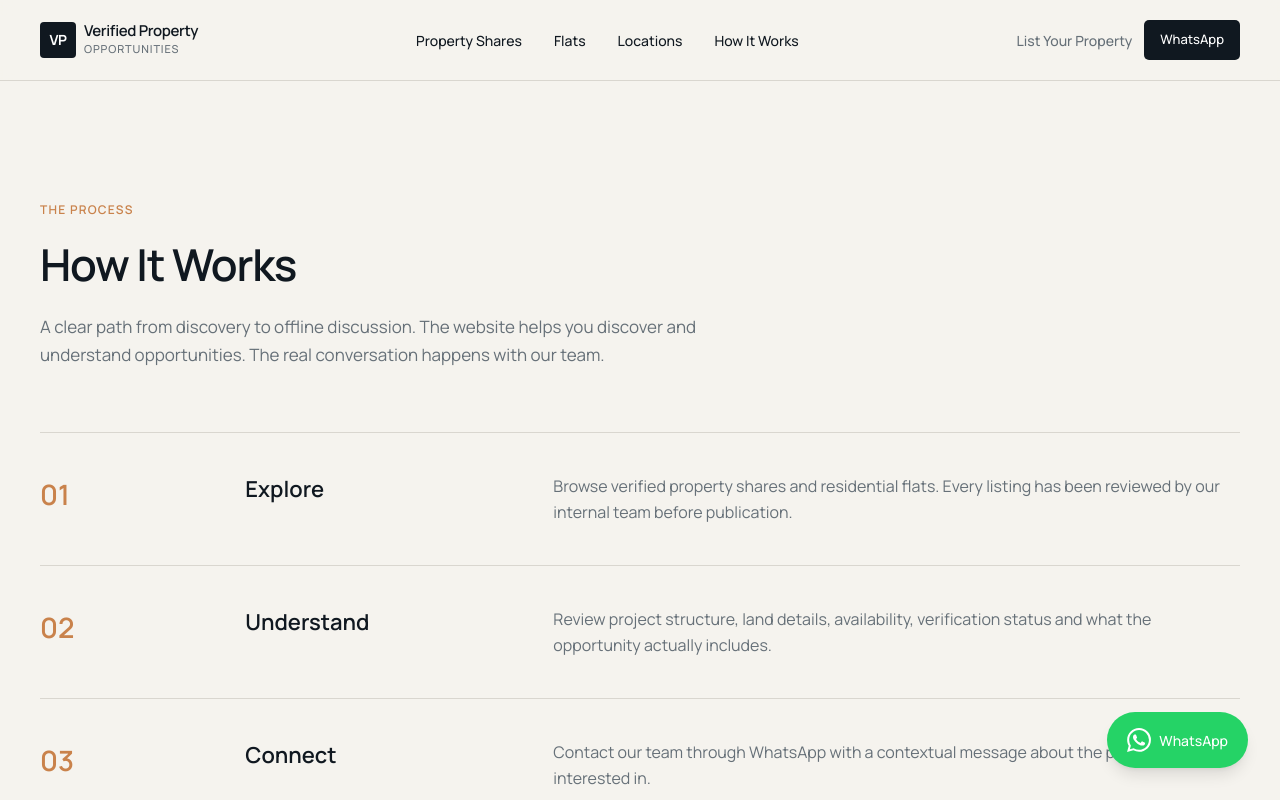
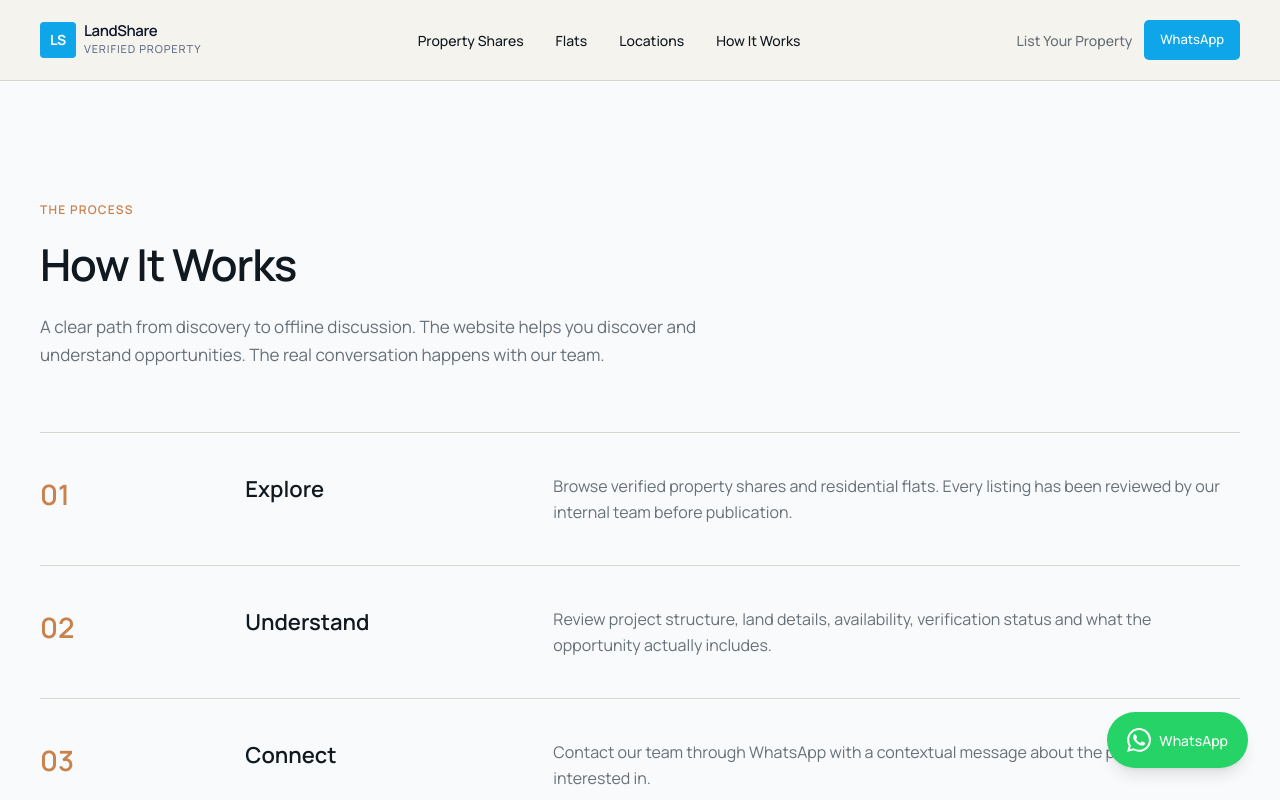
Before and after one commit to mansurcozmiq-byte/landshare, a Next.js app: page /how-it-works in a window 1280 px wide. Shown: the top 800 px of the page. Built offline with nearby package versions, Linux system fonts and the light colour scheme.

Commit message:
Update brand colors, layout, header, button, logo for skyblue + yellow-orange bilingual site

```diff
--- a/src/app/globals.css
+++ b/src/app/globals.css
@@ -1,24 +1,21 @@
 @import "tailwindcss";
 
 @theme inline {
-  /* Colors */
-  --color-navy: #101820;
-  --color-copper: #C9824B;
-  --color-bg: #F5F3EE;
+  /* Brand Colors — Skyblue + Yellow-Orange */
+  --color-primary: #0EA5E9;
+  --color-primary-dark: #0284C7;
+  --color-accent: #F59E0B;
+  --color-accent-dark: #D97706;
+  --color-bg: #F8FAFC;
   --color-white: #FFFFFF;
-  --color-text: #101820;
-  --color-text-secondary: #667078;
-  --color-text-muted: #8B9298;
-  --color-border: #D9D6CF;
-  --color-success: #4D7657;
+  --color-text: #0F172A;
+  --color-text-secondary: #64748B;
+  --color-text-muted: #94A3B8;
+  --color-border: #E2E8F0;
+  --color-success: #10B981;
 
   /* Fonts */
   --font-sans: var(--font-manrope), var(--font-noto-bengali), system-ui, sans-serif;
-
-  /* Spacing */
-  --spacing-section: 8rem;
-  --spacing-section-md: 6rem;
-  --spacing-section-sm: 4rem;
 }
 
 @layer base {
@@ -35,7 +32,7 @@
   }
 
   ::selection {
-    background-color: color-mix(in srgb, var(--color-copper) 30%, transparent);
+    background-color: color-mix(in srgb, var(--color-primary) 30%, transparent);
   }
 }
 
--- a/src/components/Button.tsx
+++ b/src/components/Button.tsx
@@ -5,7 +5,7 @@ type ButtonProps = {
   children: ReactNode;
   href?: string;
   onClick?: () => void;
-  variant?: "primary" | "secondary" | "copper" | "whatsapp";
+  variant?: "primary" | "secondary" | "accent" | "whatsapp";
   size?: "default" | "large";
   className?: string;
   type?: "button" | "submit";
@@ -25,7 +25,7 @@ export default function Button({
   fullWidth = false,
 }: ButtonProps) {
   const base =
-    "inline-flex items-center justify-center font-medium transition-colors duration-200 focus:outline-none focus-visible:ring-2 focus-visible:ring-offset-2 focus-visible:ring-[#C9824B] disabled:opacity-50";
+    "inline-flex items-center justify-center font-medium transition-colors duration-200 focus:outline-none focus-visible:ring-2 focus-visible:ring-offset-2 focus-visible:ring-[#0EA5E9] disabled:opacity-50";
 
   const sizes = {
     default: "h-12 px-5 text-[15px] rounded-[5px]",
@@ -34,11 +34,11 @@ export default function Button({
 
   const variants = {
     primary:
-      "bg-[#101820] text-white hover:bg-[#1a2530] focus-visible:ring-[#101820]",
+      "bg-[#0EA5E9] text-white hover:bg-[#0284C7] focus-visible:ring-[#0EA5E9]",
     secondary:
-      "bg-transparent text-[#101820] border border-[#101820] hover:bg-[#101820] hover:text-white",
-    copper:
-      "bg-[#C9824B] text-white hover:bg-[#b8733f] focus-visible:ring-[#C9824B]",
+      "bg-transparent text-[#0F172A] border border-[#0F172A] hover:bg-[#0F172A] hover:text-white",
+    accent:
+      "bg-[#F59E0B] text-white hover:bg-[#D97706] focus-visible:ring-[#F59E0B]",
     whatsapp:
       "bg-[#25D366] text-white hover:bg-[#20bd5a] focus-visible:ring-[#25D366]",
   };
--- a/src/components/Logo.tsx
+++ b/src/components/Logo.tsx
@@ -3,15 +3,15 @@ import Link from "next/link";
 export default function Logo({ className = "" }: { className?: string }) {
   return (
     <Link href="/" className={`flex items-center gap-2 ${className}`}>
-      <div className="flex h-9 w-9 items-center justify-center rounded-[4px] bg-[#101820]">
-        <span className="text-sm font-bold tracking-tight text-white">VP</span>
+      <div className="flex h-9 w-9 items-center justify-center rounded-[4px] bg-[#0EA5E9]">
+        <span className="text-sm font-bold tracking-tight text-white">LS</span>
       </div>
       <div className="flex flex-col">
-        <span className="text-[15px] font-semibold leading-tight tracking-tight text-[#101820]">
+        <span className="text-[15px] font-semibold leading-tight tracking-tight text-[#0F172A]">
+          LandShare
+        </span>
+        <span className="text-[11px] font-medium uppercase tracking-[0.08em] text-[#64748B]">
           Verified Property
-        </span>
-        <span className="text-[11px] font-medium uppercase tracking-[0.08em] text-[#667078]">
-          Opportunities
         </span>
       </div>
     </Link>
```
